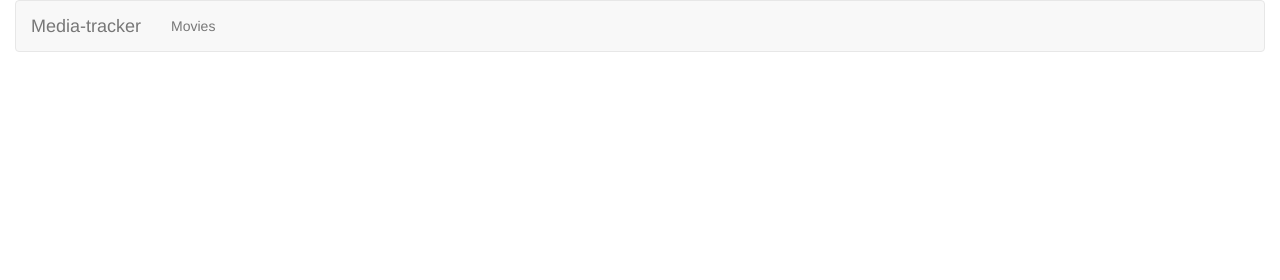
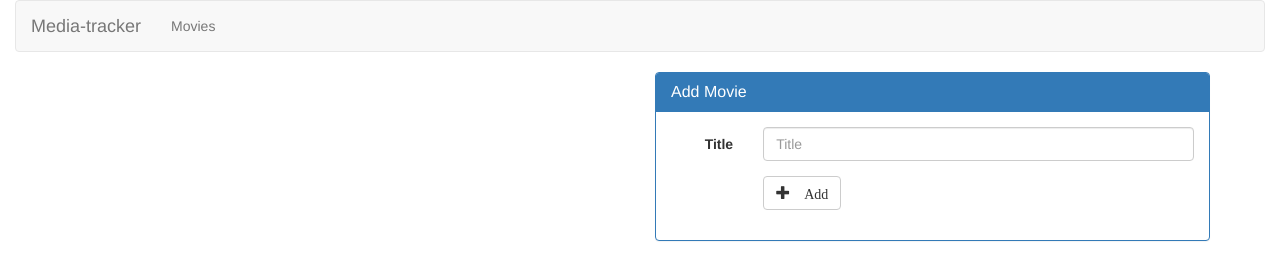
Before and after one commit to seanmadden/media-tracker, a website: page site/layout/index.html at #!/movies in a window 1280 px wide. Drawn offline with nearby package versions, Linux system fonts and the light colour scheme; some packages are replaced by stand-ins of ours; no server answers.

Commit message:
Added "Add Movie" field to webpage and angular resource

```diff
--- a/service/service.js
+++ b/service/service.js
@@ -16,7 +16,7 @@ mongoose.connect('mongodb://localhost/test');
 
 router.use(function(req, res, next) {
 	res.header("Access-Control-Allow-Origin", "*");
-	res.header("Access-Control-Allow-Headers", "X-Requested-With");
+	res.header("Access-Control-Allow-Headers", "X-Requested-With, Content-Type");
 	console.log("Incoming request");
 	next(); //allow the routing to continue
 });
--- a/site/js/controllers/movies.js
+++ b/site/js/controllers/movies.js
@@ -6,6 +6,7 @@ angular.module('movieResources', ['ngResource'])
 	.factory('Movie', ['$resource',
 		function($resource) {
 			return $resource('http://localhost:3030/api/movies', {}, {
-				query: { method: 'GET', isArray: true }
+				query: { method: 'GET', isArray: true },
+				add: { method: 'POST' }
 			});
 	}]);
--- a/site/js/mediaTracker.js
+++ b/site/js/mediaTracker.js
@@ -20,5 +20,10 @@ angular.module('mediaTracker', ['ngRoute', 'movieResources'])
 )
 	.controller('movieController', function movieController($scope, Movie) {
 		$scope.movies = Movie.query();
+
+		$scope.addMovie = function() {
+			console.log("movieTitle is", $scope.movieTitle);
+			Movie.add({ title: $scope.movieTitle });
+		}
 	}
 );
--- a/site/layout/movies.html
+++ b/site/layout/movies.html
@@ -1,5 +1,35 @@
-<ul>
-    <li ng-repeat="movie in movies">
-        {{movie.title}}
-    </li>
-</ul>
+<div class="row">
+    <div class="col-md-6">
+        <ul class="list-group">
+            <li class="list-group-item" ng-repeat="movie in movies">
+                {{movie.title}}
+            </li>
+        </ul>
+    </div>
+    <div class="col-md-6">
+        <div class="panel panel-primary">
+            <div class="panel-heading">
+                <h3 class="panel-title">
+                    Add Movie
+                </h3>
+            </div>
+            <div class="panel-body">
+                <form class="form-horizontal" role="form">
+                    <div class="form-group">
+                        <label for="movieTitle" class="col-sm-2 control-label">Title</label>
+                        <div class="col-sm-10">
+                            <input type="text" name="movieTitle" id="movieTitle" class="form-control" ng-model="movieTitle" placeholder="Title"/>
+                        </div>
+                    </div>
+                    <div class="form-group">
+                        <div class="col-sm-offset-2 col-sm-10">
+                            <button class="btn btn-default" ng-click="addMovie()">
+                                <span class="glyphicon glyphicon-plus"> Add</span>
+                            </button>
+                        </div>
+                    </div>
+                </form>
+            </div>
+        </div>
+    </div>
+</div>
```
